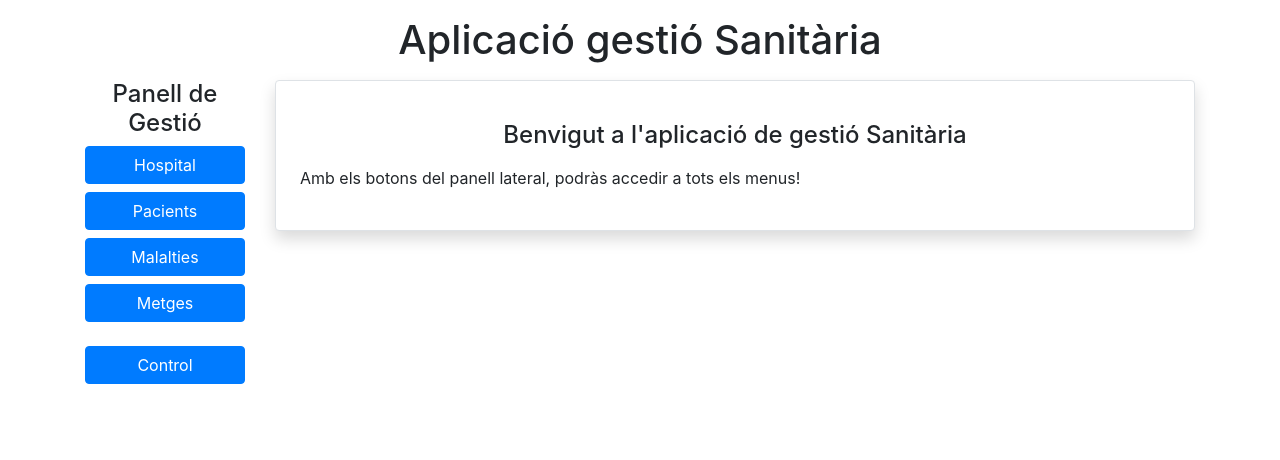
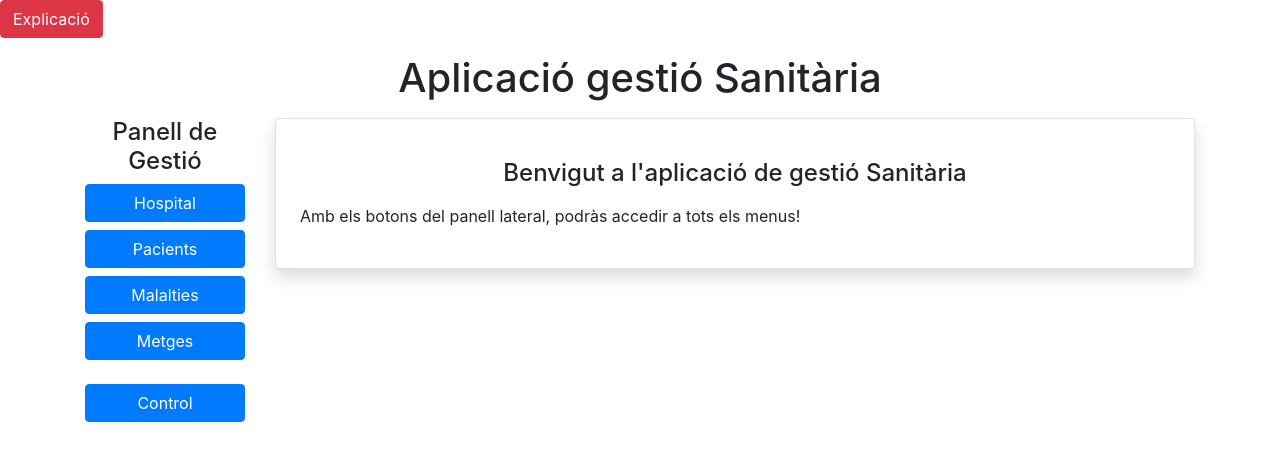
Before and after one commit to tanga11/gestioSanitaria-ozc, a website: page index.html in a window 1280 px wide. Drawn offline with nearby package versions, Linux system fonts and the light colour scheme.

Commit message:
Update index.html

```diff
--- a/index.html
+++ b/index.html
@@ -27,6 +27,9 @@
 
   </head>
   <body>
+    <div id="surt">
+      <a href="explicacio.html" class="btn btn-danger" role="button">Explicació</a>
+    </div>
     <!-- INICI container -->
     <div class="container">
       <h1  class="text-center mt-3 mb-3" >Aplicació gestió Sanitària</h1>
```
